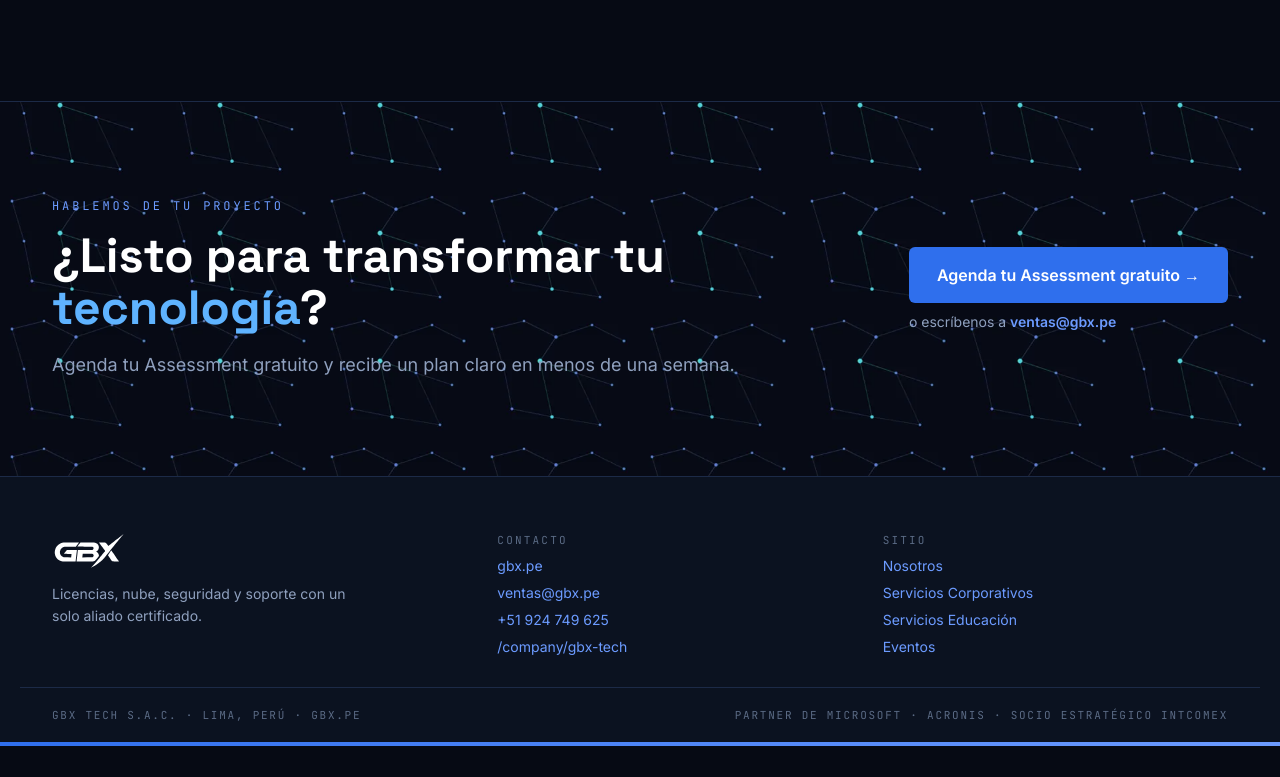
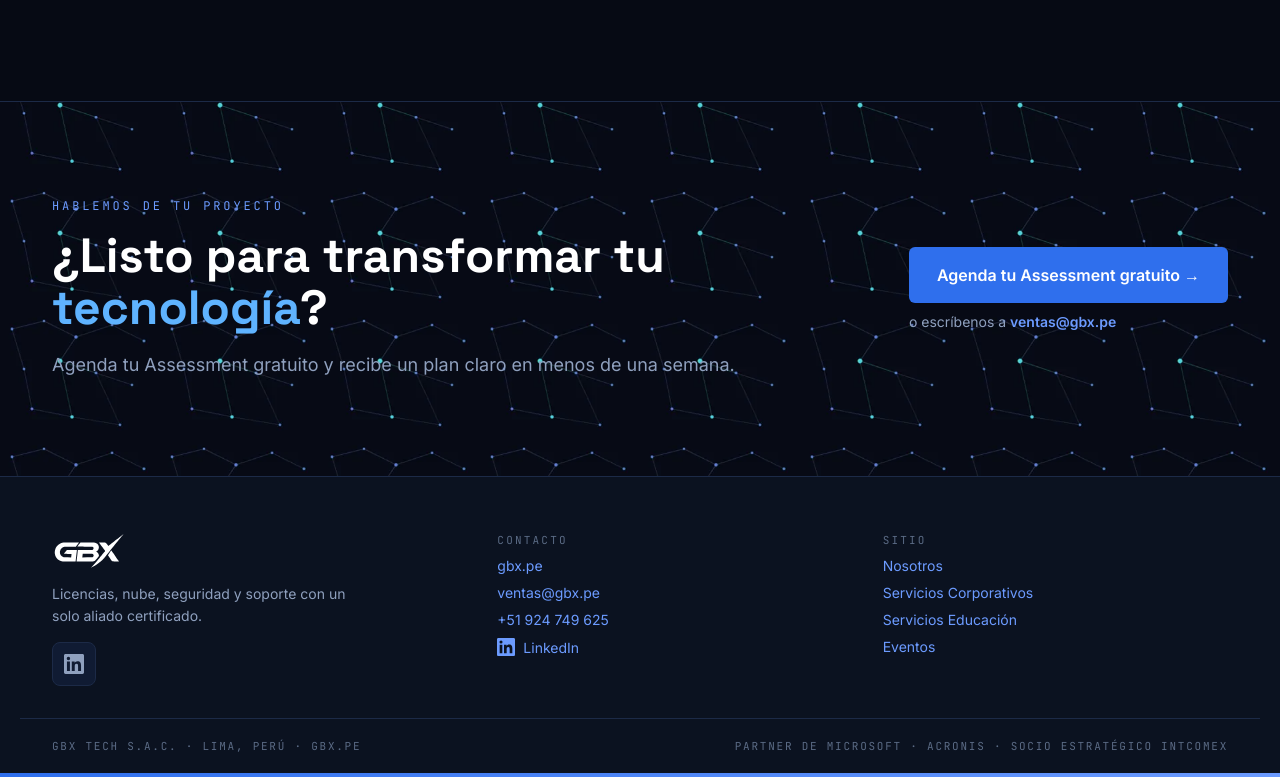
Before and after one commit to Yhan238/Yhan238.github.io, a plain HTML site: page index.html in a window 1280 px wide. Shown: the part 3943-4720 px from the top of the page. Before the commit the page ends 4689 px from the top, so only its background shows below. Drawn offline with Linux system fonts and the light colour scheme.

Commit message:
Pie de página: ícono de LinkedIn enlazado a la página de GBX TECH
- Agrega un botón con el ícono de LinkedIn en el pie de página de todas
  las páginas, enlazado a https://www.linkedin.com/company/gbx-tech/.
- El enlace de contacto muestra el ícono y el texto "LinkedIn".
- No hay enlaces a Facebook, YouTube ni Instagram.

Co-Authored-By: Claude Opus 5.5 <noreply@anthropic.com>
Claude-Session: https://claude.ai/code/session_01YPF6aDSPWbAtfZuvbZjc9o

```diff
--- a/css/gbx.css
+++ b/css/gbx.css
@@ -55,3 +55,7 @@ a.btn-primario:hover{filter:brightness(1.12)}
 .cta-mail:hover b{text-decoration:underline}
 .light .cta-mail{color:#3D5170}
 .light .cta-mail b{color:var(--gbx-azul-gbx)}
+
+/* Ícono de LinkedIn en el pie de página */
+.social-li{color:var(--gbx-texto-2);transition:all .15s}
+.social-li:hover{color:#FFFFFF;background:#0A66C2 !important;border-color:#0A66C2 !important}
--- a/index.html
+++ b/index.html
@@ -402,13 +402,14 @@
 <div style="flex: 1 1 260px; display: flex; flex-direction: column; gap: 14px">
 <img src="/img/brand/gbx-logo-blanco.svg" alt="GBX" style="height: 36px; width: auto; align-self: flex-start">
 <p style="margin: 0; font-size: 14px; line-height: 1.6; color: #8FA0BE; max-width: 300px">Licencias, nube, seguridad y soporte con un solo aliado certificado.</p>
+<a class="social-li" href="https://www.linkedin.com/company/gbx-tech/" target="_blank" rel="noopener" aria-label="GBX TECH en LinkedIn" style="align-self: flex-start; width: 44px; height: 44px; border-radius: 8px; border: 1px solid #1C2A47; background: #101B33; display: flex; align-items: center; justify-content: center"><svg aria-hidden="true" width="20" height="20" viewBox="0 0 24 24" fill="currentColor"><path d="M20.45 20.45h-3.56v-5.57c0-1.33-.02-3.04-1.85-3.04-1.85 0-2.14 1.45-2.14 2.94v5.67H9.35V9h3.41v1.56h.05c.48-.9 1.64-1.85 3.37-1.85 3.6 0 4.27 2.37 4.27 5.46v6.28zM5.34 7.43a2.06 2.06 0 1 1 0-4.13 2.06 2.06 0 0 1 0 4.13zM7.12 20.45H3.56V9h3.56v11.45zM22.22 0H1.77C.79 0 0 .77 0 1.73v20.54C0 23.23.79 24 1.77 24h20.45c.98 0 1.78-.77 1.78-1.73V1.73C24 .77 23.2 0 22.22 0z"/></svg></a>
 </div>
 <div style="flex: 1 1 200px; display: flex; flex-direction: column; gap: 10px; font-size: 14px">
 <span style="font-family: 'JetBrains Mono', Consolas, monospace; font-size: 11px; letter-spacing: 0.2em; color: #5B6B85">CONTACTO</span>
 <a href="https://gbx.pe/">gbx.pe</a>
 <a href="mailto:ventas@gbx.pe">ventas@gbx.pe</a>
 <a target="_blank" rel="noopener" href="https://wa.me/51924749625">+51 924 749 625</a>
-<a href="https://www.linkedin.com/company/gbx-tech/" target="_blank" rel="noopener">/company/gbx-tech</a>
+<a href="https://www.linkedin.com/company/gbx-tech/" target="_blank" rel="noopener" style="display: inline-flex; align-items: center; gap: 8px"><svg aria-hidden="true" width="18" height="18" viewBox="0 0 24 24" fill="currentColor"><path d="M20.45 20.45h-3.56v-5.57c0-1.33-.02-3.04-1.85-3.04-1.85 0-2.14 1.45-2.14 2.94v5.67H9.35V9h3.41v1.56h.05c.48-.9 1.64-1.85 3.37-1.85 3.6 0 4.27 2.37 4.27 5.46v6.28zM5.34 7.43a2.06 2.06 0 1 1 0-4.13 2.06 2.06 0 0 1 0 4.13zM7.12 20.45H3.56V9h3.56v11.45zM22.22 0H1.77C.79 0 0 .77 0 1.73v20.54C0 23.23.79 24 1.77 24h20.45c.98 0 1.78-.77 1.78-1.73V1.73C24 .77 23.2 0 22.22 0z"/></svg>LinkedIn</a>
 </div>
 <div style="flex: 1 1 200px; display: flex; flex-direction: column; gap: 10px; font-size: 14px">
 <span style="font-family: 'JetBrains Mono', Consolas, monospace; font-size: 11px; letter-spacing: 0.2em; color: #5B6B85">SITIO</span>
```
Also changed, not shown: nosotros/index.html (+2 -1 lines), servicios-corporativos/index.html (+2 -1 lines), servicios-educacion/index.html (+2 -1 lines).
